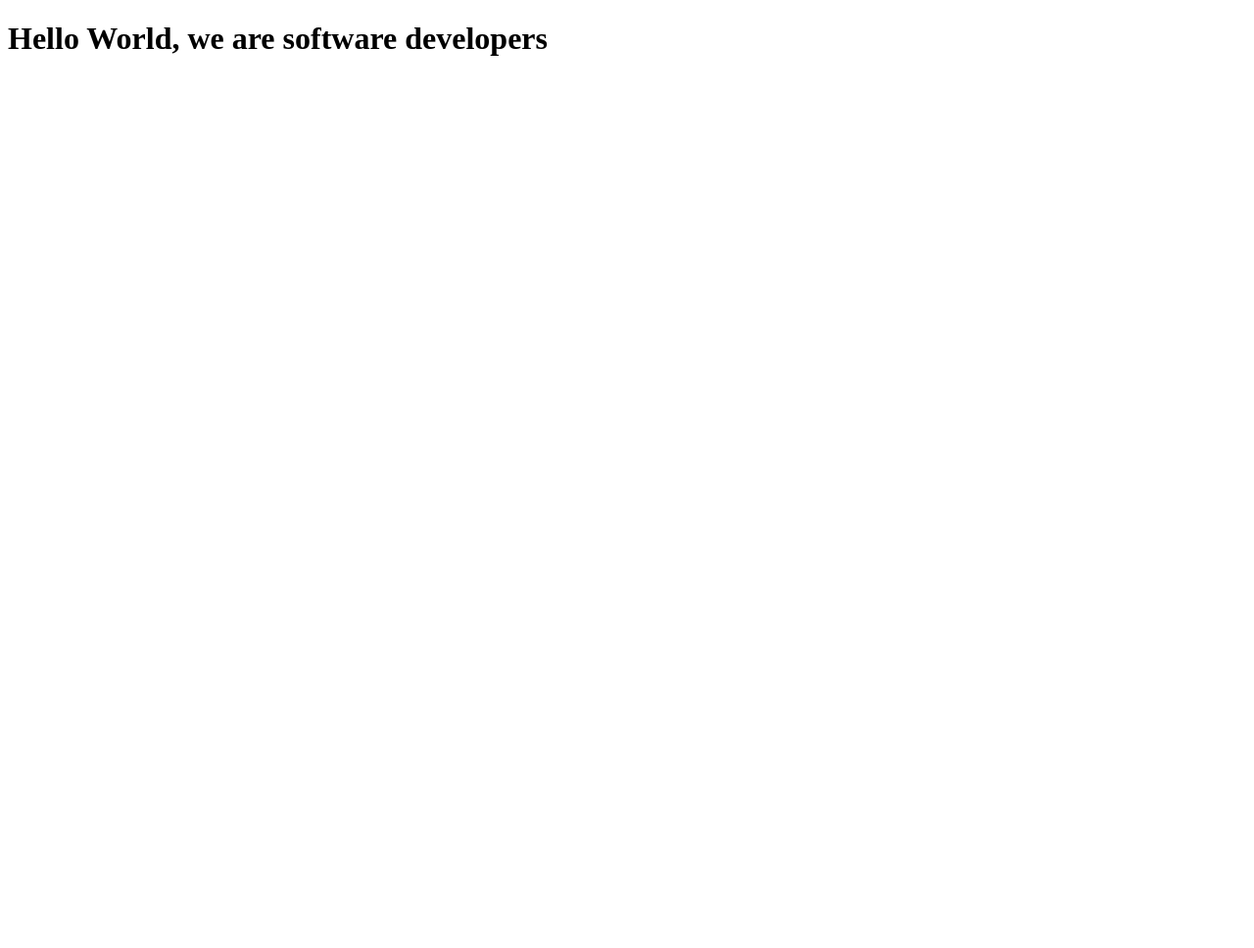
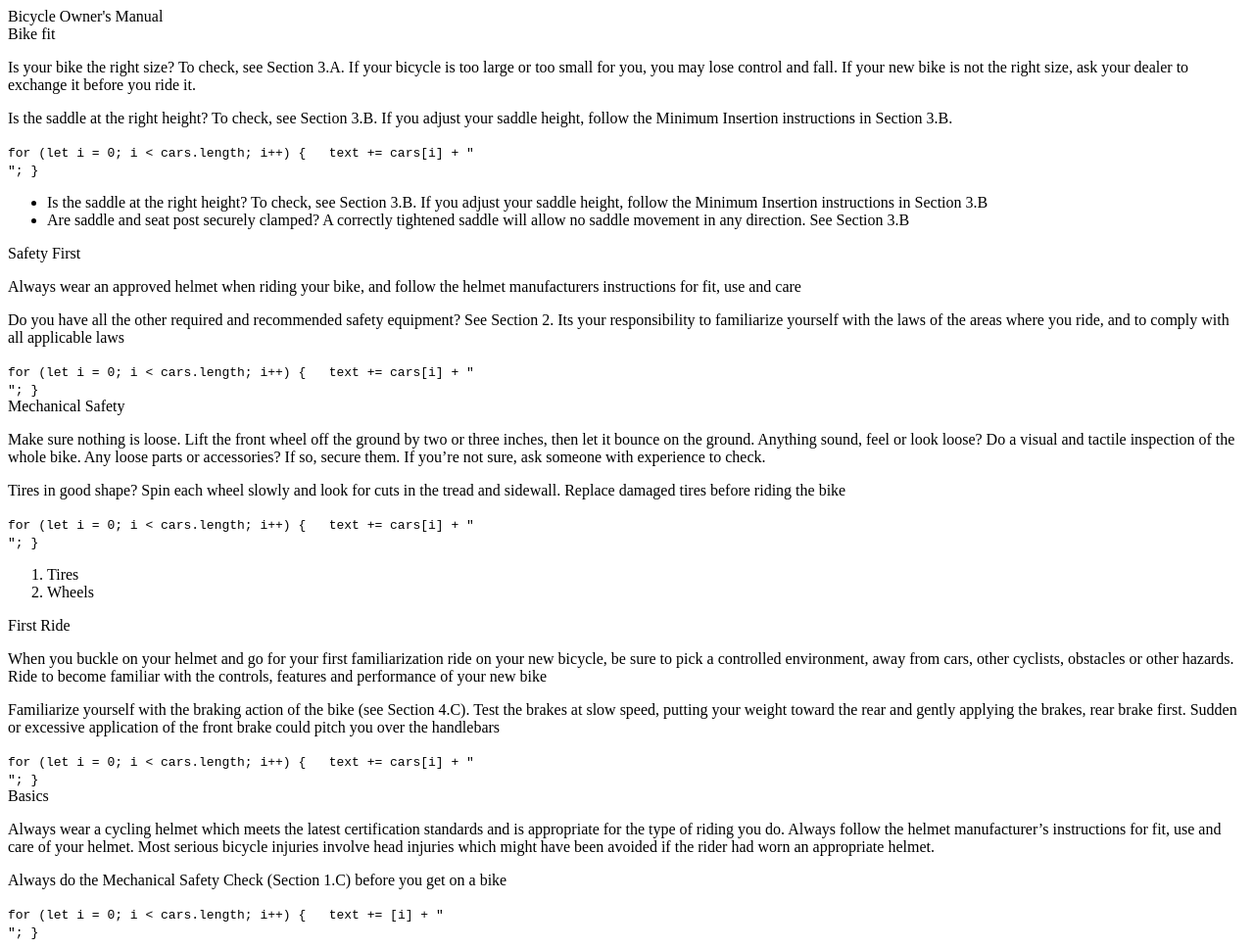
Before and after one commit to DamianDib9/santianddamian, a plain HTML site: page index.html in a window 1280 px wide. Shown: the whole page at 98% size. Before the commit the page ends 800 px from the top, so only its background shows below. Drawn offline with Linux system fonts and the light colour scheme.

Commit message:
untilItem9

```diff
--- a/index.html
+++ b/index.html
@@ -7,8 +7,82 @@
   </head>
 
   <body>
-
-    <h1>Hello World, we are software developers</h1>
+    <nav id="navbar">
+      <header>Bicycle Owner's Manual</header>
+    </nav>
+    <main id="main-doc">
+      <section class="main-section">
+        <header id="Bike_fit">Bike fit</header>
+        <p>Is your bike the right size? To check, see Section 3.A. If your bicycle is too
+          large or too small for you, you may lose control and fall. If your new bike is not
+          the right size, ask your dealer to exchange it before you ride it.</p>
+          <p>Is the saddle at the right height? To check, see Section 3.B. If you adjust
+            your saddle height, follow the Minimum Insertion instructions in Section 3.B.</p>
+            <code>for (let i = 0; i < cars.length; i++) {
+                text += cars[i] + "<br>";
+              } </code>
+              <ul>
+                <li>Is the saddle at the right height? To check, see Section 3.B. If you adjust
+                  your saddle height, follow the Minimum Insertion instructions in Section 3.B</li>
+                <li>Are saddle and seat post securely clamped? A correctly tightened saddle will
+                  allow no saddle movement in any direction. See Section 3.B</li>
+              </ul>
+      </section>
+      <section class="main-section">
+        <header id="Safety_First">Safety First</header>
+        <p>Always wear an approved helmet when riding your bike, and follow the
+          helmet manufacturers instructions for fit, use and care</p>
+          <p>Do you have all the other required and recommended safety equipment?
+            See Section 2. Its your responsibility to familiarize yourself with the laws of the
+            areas where you ride, and to comply with all applicable laws</p>
+            <code>for (let i = 0; i < cars.length; i++) {
+                text += cars[i] + "<br>";
+              } </code>
+      </section>
+      <section class="main-section">
+        <header id="Mechanical_Safety">Mechanical Safety</header>
+        <p>Make sure nothing is loose. Lift the front wheel off the ground by two or three
+          inches, then let it bounce on the ground. Anything sound, feel or look loose? Do
+          a visual and tactile inspection of the whole bike. Any loose parts or accessories?
+          If so, secure them. If you’re not sure, ask someone with experience to check.</p>
+          <p>Tires in good shape? Spin each wheel slowly and look for cuts in the tread
+            and sidewall. Replace damaged tires before riding the bike</p>
+            <code>for (let i = 0; i < cars.length; i++) {
+                text += cars[i] + "<br>";
+              } </code>
+              <ol>
+                <li>Tires</li>
+                <li>Wheels</li>
+              </ol>
+      </section>
+      <section class="main-section">
+        <header id="First_Ride">First Ride</header>
+        <p>When you buckle on your helmet and go for your first familiarization ride on
+          your new bicycle, be sure to pick a controlled environment, away from cars, other
+          cyclists, obstacles or other hazards. Ride to become familiar with the controls,
+          features and performance of your new bike</p>
+          <p>Familiarize yourself with the braking action of the bike (see Section 4.C). Test
+            the brakes at slow speed, putting your weight toward the rear and gently applying
+            the brakes, rear brake first. Sudden or excessive application of the front brake
+            could pitch you over the handlebars</p>
+            <code>for (let i = 0; i < cars.length; i++) {
+                text += cars[i] + "<br>";
+              } </code>
+      </section>
+      <section class="main-section">
+        <header id="Basics">Basics</header>
+        <p>Always wear a cycling helmet which meets the latest
+          certification standards and is appropriate for the type of riding you
+          do. Always follow the helmet manufacturer’s instructions for fit,
+          use and care of your helmet. Most serious bicycle injuries involve head injuries
+          which might have been avoided if the rider had worn an appropriate helmet.</p>
+          <p>Always do the Mechanical Safety Check (Section 1.C) before you get on a
+            bike</p>
+            <code>for (let i = 0; i < cars.length; i++) {
+                text += <a href="q"></a>[i] + "<br>";
+              } </code>
+      </section>
+    </main>
 
   </body>
 </html>
```
